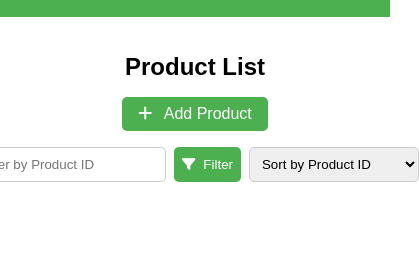
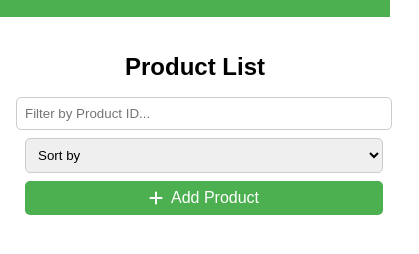
Before and after one commit to Bhavya-SimformSolutions/CRUD-Operations-in-Js, a plain HTML site: page index.html in a window 390 px wide. Shown: the part 132-386 px from the top of the page, 419 px wide, since content can reach past the window. Drawn offline with Linux system fonts and the light colour scheme.

Commit message:
style: Enhance layout and responsiveness of product filters and buttons

```diff
--- a/css/styles.css
+++ b/css/styles.css
@@ -29,8 +29,9 @@ main {
 }
 
 #addProductBtn {
-    display: block;
-    margin: 0 auto 1rem auto;
+    display: flex;
+    align-items: center;
+    justify-content: center;
     padding: 0.5rem 1rem;
     background-color: #4CAF50;
     color: white;
@@ -51,34 +52,51 @@ main {
 #filters {
     display: flex;
     justify-content: center;
-    gap: 0.5rem;
+    align-items: center;
+    gap: 1rem;
+    flex-wrap: wrap;
     margin-bottom: 1rem;
 }
 
-#filters input,
-#filters select,
-#filters button {
+#filters input {
+    padding: 0.5rem;
+    border: 1px solid #ccc;
+    border-radius: 5px;
+    width: 250px; /* Adjusted width for the filter search bar */
+}
+
+#filters select {
     padding: 0.5rem;
     border: 1px solid #ccc;
     border-radius: 5px;
 }
 
 #filters button {
-    display: flex;
-    align-items: center;
-    justify-content: center;
     background-color: #4CAF50;
     color: white;
     border: none;
     cursor: pointer;
-}
-
-#filters button i {
-    margin-right: 0.5rem;
+    display: flex;
+    align-items: center;
+    justify-content: center;
+    padding: 0.5rem 1rem;
 }
 
 #filters button:hover {
     background-color: #45a049;
+}
+
+@media (max-width: 768px) {
+    #filters {
+        flex-direction: column;
+        gap: 0.5rem;
+    }
+
+    #filters input,
+    #filters select,
+    #filters button {
+        width: 100%;
+    }
 }
 
 /* Product Grid Styles */
@@ -165,6 +183,10 @@ main {
 #product-form {
     max-width: 600px;
     margin: 0 auto;
+    background-color: #f9f9f9;
+    padding: 2rem;
+    border-radius: 10px;
+    box-shadow: 0 2px 5px rgba(0, 0, 0, 0.1);
 }
 
 #product-form form {
@@ -174,12 +196,19 @@ main {
 
 #product-form label {
     margin-top: 1rem;
+    font-weight: bold;
 }
 
 #product-form input,
 #product-form textarea {
     padding: 0.5rem;
     margin-top: 0.5rem;
+    border: 1px solid #ccc;
+    border-radius: 5px;
+}
+
+#product-form input[type="file"] {
+    padding: 0.3rem;
 }
 
 #product-form button {
@@ -195,3 +224,10 @@ main {
 #product-form button:hover {
     background-color: #45a049;
 }
+
+.error-message {
+    color: red;
+    font-size: 0.875rem;
+    margin-top: 0.25rem;
+    display: block;
+}
--- a/index.html
+++ b/index.html
@@ -14,15 +14,15 @@
     <main>
         <section id="product-list">
             <h2>Product List</h2>
-            <button id="addProductBtn"><i class="fas fa-plus"></i> Add Product</button>
             <div id="filters">
-                <input type="text" id="filterId" placeholder="Filter by Product ID">
-                <button onclick="filterProducts()"><i class="fas fa-filter"></i> Filter</button>
+                <input type="text" id="filterId" placeholder="Filter by Product ID...">
                 <select id="sortOptions" onchange="sortProducts()">
+                    <option value="">Sort by</option>
                     <option value="productId">Sort by Product ID</option>
                     <option value="productName">Sort by Product Name</option>
                     <option value="price">Sort by Price</option>
                 </select>
+                <button id="addProductBtn"><i class="fas fa-plus"></i> Add Product</button>
             </div>
             <ul id="products"></ul>
         </section>
--- a/js/main.js
+++ b/js/main.js
@@ -31,6 +31,11 @@ document.addEventListener('DOMContentLoaded', () => {
         sortOptions.addEventListener('change', sortProducts);
     }
 
+    const filterInput = document.getElementById('filterId');
+    if (filterInput) {
+        filterInput.addEventListener('input', filterProducts);
+    }
+
     // Attach functions to the window object
     window.populateEditForm = populateEditForm;
     window.deleteProduct = deleteProduct;
```
